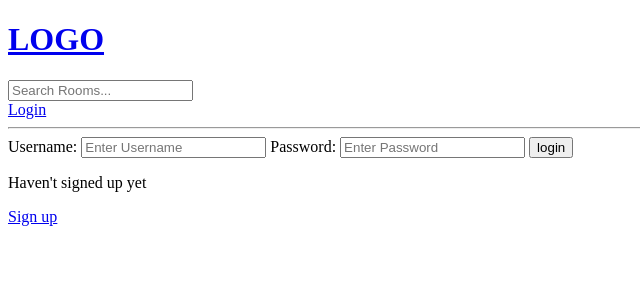
After one commit to Zutri07/studybud, a Django app: page /login/ in a window 1280 px wide. The commit adds this page. Shown: the top 300 px of the page, without its empty margins (0-640 px from the left). Run offline with Django 4.2, Linux system fonts and the light colour scheme.

Commit message:
login and register done

```diff
--- /dev/null
+++ b/base/templates/base/login_register.html
@@ -0,0 +1,27 @@
+{% extends 'main.html' %} {% block content %} {% if page == 'login' %}
+<div>
+    <form method="POST" action="">
+        {% csrf_token %}
+        <label>Username:</label>
+        <input type="text" name="username" placeholder="Enter Username" />
+        <label>Password:</label>
+        <input type="password" name="password" placeholder="Enter Password" />
+        <input type="submit" value="login" />
+    </form>
+    <p>Haven't signed up yet</p>
+    <a href="{% url 'register' %}">
+        Sign up
+    </a>
+</div>
+{% else %}
+<div>
+    <form method="POST" action="">
+        {% csrf_token %} {{form.as_p}}
+        <input type="submit" value="Register" />
+    </form>
+    <p>Already signed up yet?</p>
+    <a href="{% url 'login' %}">
+        Login
+    </a>
+</div>
+{% endif %} {% endblock content%}
--- a/base/urls.py
+++ b/base/urls.py
@@ -2,11 +2,12 @@ from django.urls import path
 from . import views
 
 urlpatterns=[
+    path('login/', views.loginPage, name="login"),
+    path('register/', views.registerPage, name="register"),
+    path('logout/', views.logoutUser, name="logout"),
     path('', views.home, name="home"),
     path('room/<str:pk>/',views.room, name="room"),
     path('create-room/', views.createRoom, name="create-room"),
     path('update-room/<str:pk>', views.updateRoom, name="update-room"),
     path('delete-room/<str:pk>', views.deleteRoom, name="delete-room"),
-
-
 ]
--- a/base/views.py
+++ b/base/views.py
@@ -1,13 +1,69 @@
+from urllib import request
+from django.contrib.auth.decorators import login_required
+from django.contrib.auth import authenticate, login, logout
 from django.shortcuts import render, redirect
-from .models import Room
+from django.db.models import Q
+from django.http import HttpResponse
+from .models import Room, Topic
+from django.contrib.auth.models import User
 from .forms import RoomForm
+from django.contrib import messages
+from django.contrib.auth.forms import UserCreationForm
 
 # Create your views here.
 
+def loginPage(request):
+    page= 'login'
+    if request.user.is_authenticated:
+        return redirect('home')
+
+    if request.method=='POST':
+        username = request.POST.get('username').lower()
+        password = request.POST.get('password')
+        try:
+            user = User.objects.get(username=username)
+        except:
+            messages.error(request,'User does not exist')
+        user = authenticate(request, username=username, password=password)
+        if user is not None:
+            login(request, user)
+            return redirect('home')
+        else:
+            messages.error(request,'Username OR password does not exist')
+    context = {'page': page}
+    return render(request, 'base/login_register.html', context)
+
+def logoutUser(request):
+    logout(request)
+    return redirect('home')
+
+def registerPage(request):
+    form = UserCreationForm()
+    if request.method == 'POST':
+        form = UserCreationForm(request.POST)
+        if form.is_valid():
+            user = form.save(commit=False)
+            user.username = user.username.lower()
+            user.save()
+            login(request, user)
+            return redirect('home')
+        else:
+            messages.error(request, 'An error occured during registration')
+    return render(request, 'base/login_register.html', {'form': form})
 
 def home(request):
-    rooms = Room.objects.all()
-    context = {'rooms': rooms}
+    if request.GET.get('q') != None:
+        q = request.GET.get('q')
+    else:
+        q = ''
+    rooms = Room.objects.filter(
+        Q(topic__name__icontains=q) |
+        Q(name__icontains=q) |
+        Q(description__icontains=q)
+        )
+    topics = Topic.objects.all()
+    room_count= rooms.count()
+    context = {'rooms': rooms, 'topics': topics, 'room_count': room_count}
     return render(request, 'base/home.html', context )
 
 def room(request, pk):
@@ -15,6 +71,7 @@ def room(request, pk):
     context = {'room': room}
     return render(request, 'base/room.html', context)
 
+@login_required(login_url="login")
 def createRoom(request):
     form = RoomForm()
     if request.method == 'POST':
@@ -26,9 +83,14 @@ def createRoom(request):
     context={'form': form}
     return render(request, 'base/room_form.html', context)
 
+@login_required(login_url="login")
 def updateRoom(request, pk):
     room = Room.objects.get(id=pk)
     form = RoomForm(instance=room)
+
+    if request.user != room.host :
+        return HttpResponse('Your are not allowed here!!')
+
     if request.method == 'POST':
         form = RoomForm(request.POST, instance=room)
         if form.is_valid():
@@ -37,8 +99,13 @@ def updateRoom(request, pk):
     context={'form':form}
     return render(request, 'base/room_form.html', context)
 
+@login_required(login_url="login")
 def deleteRoom(request, pk):
     room = Room.objects.get(id=pk)
+
+    if request.user != room.host :
+        return HttpResponse('Your are not allowed here!!')
+
     if request.method == 'POST':
         room.delete()
         return redirect('home')
--- a/templates/main.html
+++ b/templates/main.html
@@ -10,7 +10,13 @@
 </head>
 
 <body>
-    {%include 'navbar.html' %} {% block content %} {% endblock content %}
+    {%include 'navbar.html' %} {% if messages %}
+    <ul class="messages">
+        {% for message in messages %}
+        <li>{{ message }}</li>
+        {% endfor %}
+    </ul>
+    {% endif %} {% block content %} {% endblock content %}
 
 </body>
 
--- a/templates/navbar.html
+++ b/templates/navbar.html
@@ -1,4 +1,12 @@
 <a href="/">
     <h1>LOGO</h1>
 </a>
+
+<form method="GET" action="{%url 'home' %}">
+    <input type="text" name="q" placeholder="Search Rooms..." />
+</form>
+{% if request.user.is_authenticated %}
+<p>Hello {{ request.user }}</p>
+<a href="{% url 'logout' %}">Logout</a> {% else %}
+<a href="{% url 'login' %}">Login</a> {% endif %}
 <hr>
```
Also changed, not shown: base/templates/base/home.html (+34 -10 lines), db.sqlite3.
